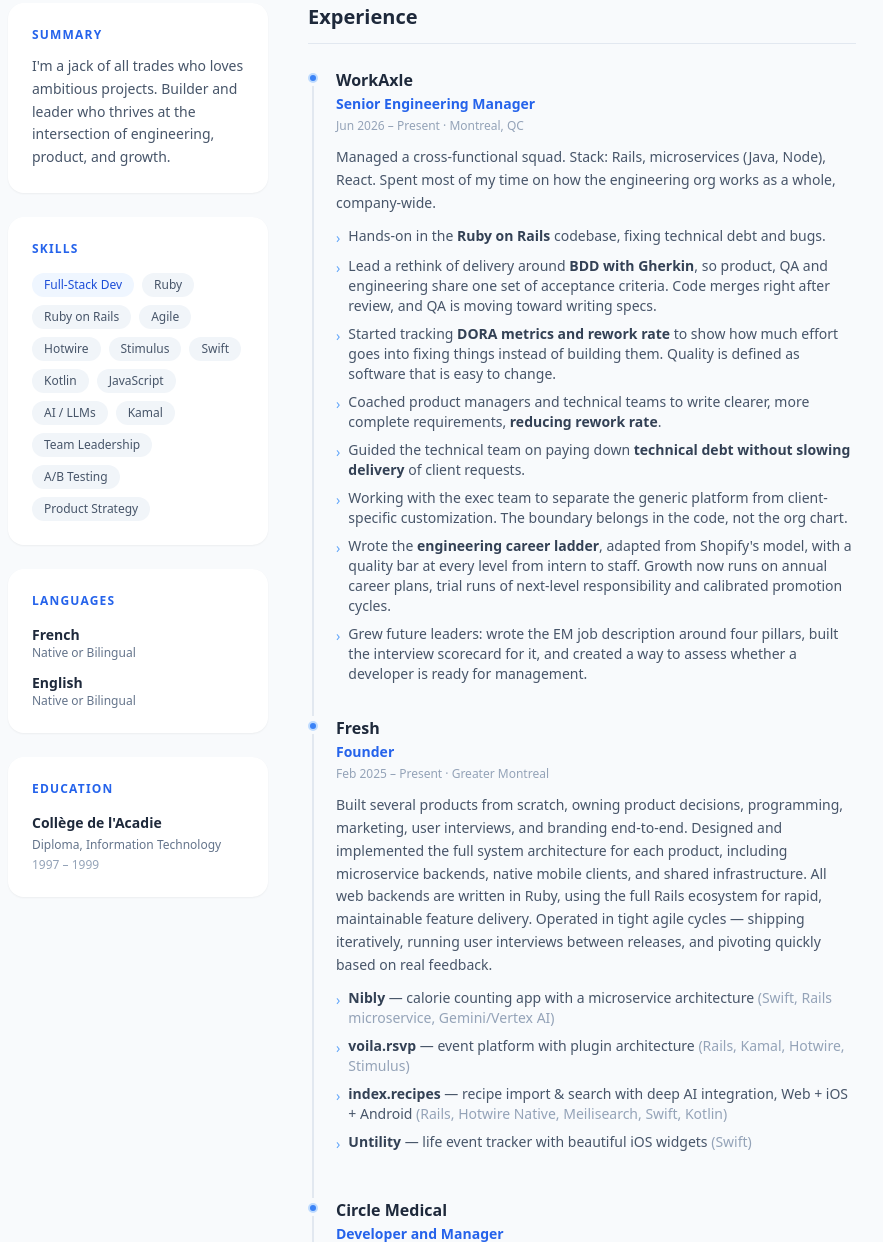
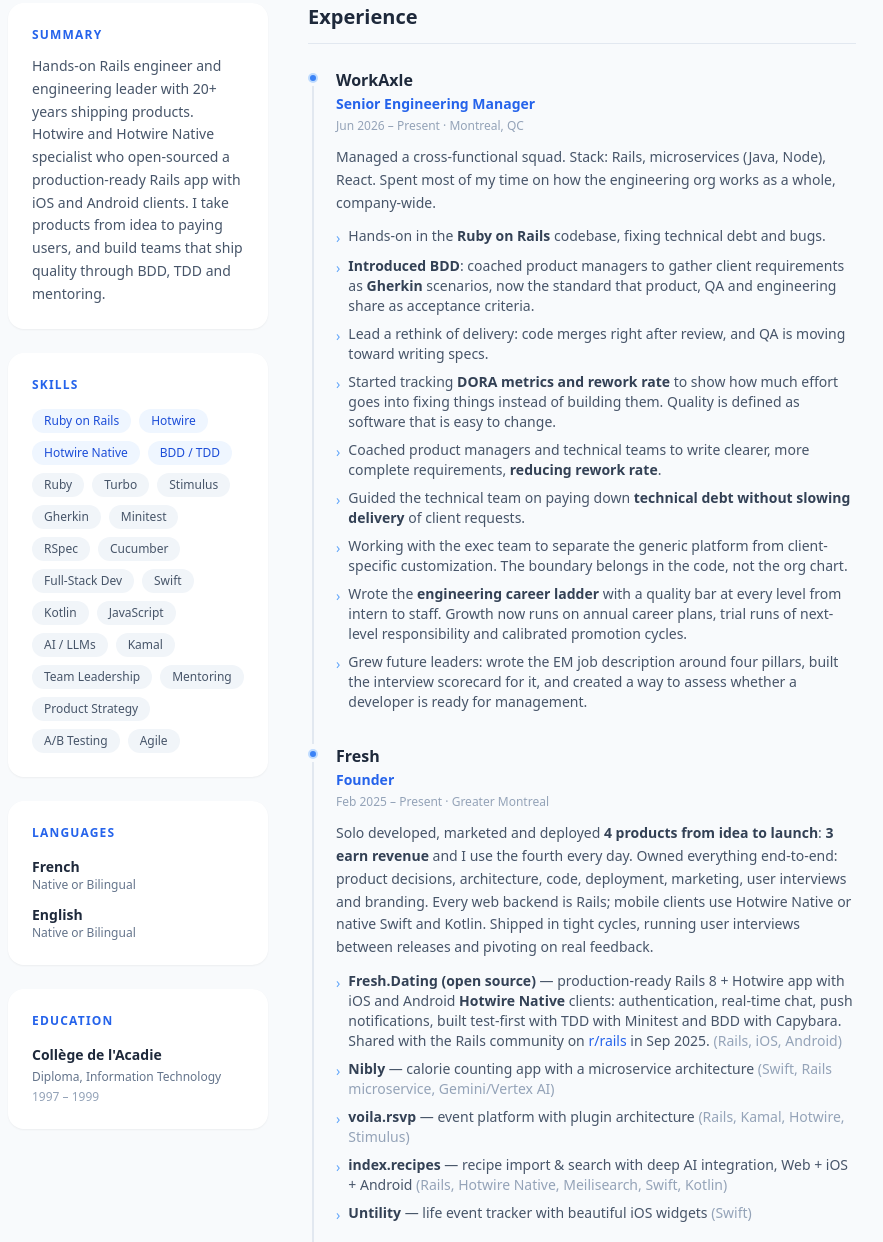
Before and after one commit to garyharan/garyharan.github.io, a website: page resume/index.html in a window 1280 px wide. Shown: the part 277-1519 px from the top of the page, without its empty margins (208-1091 px from the left). Drawn offline with nearby package versions, Linux system fonts and the light colour scheme; files that its build step writes are made by us from their sources.

Commit message:
feature: present skills I like to use more on the forefront

```diff
--- a/resume/index.html
+++ b/resume/index.html
@@ -7,7 +7,7 @@
   <title>Gary Haran — Resume</title>
   <meta name="description" content="Resume of Gary Haran, Product Engineer & Engineering Leader based in Greater Montreal." />
   <meta property="og:title" content="Gary Haran — Resume" />
-  <meta property="og:description" content="20+ years shipping products. Full-stack, mobile, and engineering leadership." />
+  <meta property="og:description" content="Rails, Hotwire and Hotwire Native engineer and engineering leader. 20+ years taking products from idea to production." />
   <meta property="og:image" content="https://garyharan.com/gary_haran.jpg" />
   <meta property="og:url" content="https://garyharan.com/resume/" />
   <meta property="og:type" content="website" />
@@ -150,27 +150,35 @@
         <div class="bg-white rounded-2xl p-6 shadow-sm fade-up">
           <h2 class="text-xs font-bold uppercase tracking-widest text-blue-600 mb-3">Summary</h2>
           <p class="text-slate-600 leading-relaxed text-sm">
-            I'm a jack of all trades who loves ambitious projects. Builder and leader who thrives at the intersection of engineering, product, and growth.
+            Hands-on Rails engineer and engineering leader with 20+ years shipping products. Hotwire and Hotwire Native specialist who open-sourced a production-ready Rails app with iOS and Android clients. I take products from idea to paying users, and build teams that ship quality through BDD, TDD and mentoring.
           </p>
         </div>
 
         <div class="bg-white rounded-2xl p-6 shadow-sm fade-up">
           <h2 class="text-xs font-bold uppercase tracking-widest text-blue-600 mb-4">Skills</h2>
           <div class="flex flex-wrap gap-2">
-            <span class="text-xs bg-blue-50 text-blue-700 rounded-full px-3 py-1 font-medium">Full-Stack Dev</span>
+            <span class="text-xs bg-blue-50 text-blue-700 rounded-full px-3 py-1 font-medium">Ruby on Rails</span>
+            <span class="text-xs bg-blue-50 text-blue-700 rounded-full px-3 py-1 font-medium">Hotwire</span>
+            <span class="text-xs bg-blue-50 text-blue-700 rounded-full px-3 py-1 font-medium">Hotwire Native</span>
+            <span class="text-xs bg-blue-50 text-blue-700 rounded-full px-3 py-1 font-medium">BDD / TDD</span>
             <span class="text-xs bg-slate-100 text-slate-600 rounded-full px-3 py-1 font-medium">Ruby</span>
-            <span class="text-xs bg-slate-100 text-slate-600 rounded-full px-3 py-1 font-medium">Ruby on Rails</span>
-            <span class="text-xs bg-slate-100 text-slate-600 rounded-full px-3 py-1 font-medium">Agile</span>
-            <span class="text-xs bg-slate-100 text-slate-600 rounded-full px-3 py-1 font-medium">Hotwire</span>
+            <span class="text-xs bg-slate-100 text-slate-600 rounded-full px-3 py-1 font-medium">Turbo</span>
             <span class="text-xs bg-slate-100 text-slate-600 rounded-full px-3 py-1 font-medium">Stimulus</span>
+            <span class="text-xs bg-slate-100 text-slate-600 rounded-full px-3 py-1 font-medium">Gherkin</span>
+            <span class="text-xs bg-slate-100 text-slate-600 rounded-full px-3 py-1 font-medium">Minitest</span>
+            <span class="text-xs bg-slate-100 text-slate-600 rounded-full px-3 py-1 font-medium">RSpec</span>
+            <span class="text-xs bg-slate-100 text-slate-600 rounded-full px-3 py-1 font-medium">Cucumber</span>
+            <span class="text-xs bg-slate-100 text-slate-600 rounded-full px-3 py-1 font-medium">Full-Stack Dev</span>
             <span class="text-xs bg-slate-100 text-slate-600 rounded-full px-3 py-1 font-medium">Swift</span>
             <span class="text-xs bg-slate-100 text-slate-600 rounded-full px-3 py-1 font-medium">Kotlin</span>
             <span class="text-xs bg-slate-100 text-slate-600 rounded-full px-3 py-1 font-medium">JavaScript</span>
             <span class="text-xs bg-slate-100 text-slate-600 rounded-full px-3 py-1 font-medium">AI / LLMs</span>
             <span class="text-xs bg-slate-100 text-slate-600 rounded-full px-3 py-1 font-medium">Kamal</span>
             <span class="text-xs bg-slate-100 text-slate-600 rounded-full px-3 py-1 font-medium">Team Leadership</span>
+            <span class="text-xs bg-slate-100 text-slate-600 rounded-full px-3 py-1 font-medium">Mentoring</span>
+            <span class="text-xs bg-slate-100 text-slate-600 rounded-full px-3 py-1 font-medium">Product Strategy</span>
             <span class="text-xs bg-slate-100 text-slate-600 rounded-full px-3 py-1 font-medium">A/B Testing</span>
-            <span class="text-xs bg-slate-100 text-slate-600 rounded-full px-3 py-1 font-medium">Product Strategy</span>
+            <span class="text-xs bg-slate-100 text-slate-600 rounded-full px-3 py-1 font-medium">Agile</span>
           </div>
         </div>
 
@@ -220,7 +228,11 @@
               </li>
               <li class="flex gap-2">
                 <span class="text-blue-400 mt-0.5 shrink-0">›</span>
-                <span>Lead a rethink of delivery around <strong class="text-slate-700">BDD with Gherkin</strong>, so product, QA and engineering share one set of acceptance criteria. Code merges right after review, and QA is moving toward writing specs.</span>
+                <span><strong class="text-slate-700">Introduced BDD</strong>: coached product managers to gather client requirements as <strong class="text-slate-700">Gherkin</strong> scenarios, now the standard that product, QA and engineering share as acceptance criteria.</span>
+              </li>
+              <li class="flex gap-2">
+                <span class="text-blue-400 mt-0.5 shrink-0">›</span>
+                <span>Lead a rethink of delivery: code merges right after review, and QA is moving toward writing specs.</span>
               </li>
               <li class="flex gap-2">
                 <span class="text-blue-400 mt-0.5 shrink-0">›</span>
@@ -240,7 +252,7 @@
               </li>
               <li class="flex gap-2">
                 <span class="text-blue-400 mt-0.5 shrink-0">›</span>
-                <span>Wrote the <strong class="text-slate-700">engineering career ladder</strong>, adapted from Shopify's model, with a quality bar at every level from intern to staff. Growth now runs on annual career plans, trial runs of next-level responsibility and calibrated promotion cycles.</span>
+                <span>Wrote the <strong class="text-slate-700">engineering career ladder</strong> with a quality bar at every level from intern to staff. Growth now runs on annual career plans, trial runs of next-level responsibility and calibrated promotion cycles.</span>
               </li>
               <li class="flex gap-2">
                 <span class="text-blue-400 mt-0.5 shrink-0">›</span>
@@ -254,9 +266,15 @@
             <div class="text-blue-600 font-semibold text-sm mt-0.5">Founder</div>
             <div class="text-slate-400 text-xs mt-1 mb-3">Feb 2025 – Present &middot; Greater Montreal</div>
             <p class="text-slate-600 text-sm leading-relaxed mb-3">
-              Built several products from scratch, owning product decisions, programming, marketing, user interviews, and branding end-to-end. Designed and implemented the full system architecture for each product, including microservice backends, native mobile clients, and shared infrastructure. All web backends are written in Ruby, using the full Rails ecosystem for rapid, maintainable feature delivery. Operated in tight agile cycles — shipping iteratively, running user interviews between releases, and pivoting quickly based on real feedback.
+              Solo developed, marketed and deployed <strong class="text-slate-700">4 products from idea to launch</strong>: <strong class="text-slate-700">3 earn revenue</strong> and I use the fourth every day. Owned everything end-to-end: product decisions, architecture, code, deployment, marketing, user interviews and branding. Every web backend is Rails; mobile clients use Hotwire Native or native Swift and Kotlin. Shipped in tight cycles, running user interviews between releases and pivoting on real feedback.
             </p>
             <ul class="text-sm text-slate-600 space-y-2 mb-3">
+              <li class="flex gap-2">
+                <span class="text-blue-400 mt-0.5 shrink-0">›</span>
+                <span><strong class="text-slate-700">Fresh.Dating (open source)</strong> — production-ready Rails 8 + Hotwire app with iOS and Android <strong class="text-slate-700">Hotwire Native</strong> clients: authentication, real-time chat, push notifications, built test-first with TDD with Minitest and BDD with Capybara. Shared with the Rails community on <a href="https://www.reddit.com/r/rails/comments/1nk8ha1/sample_rails_hotwire_application_with_ios_and/" target="_blank" rel="noopener noreferrer" class="text-blue-600 hover:underline">r/rails</a> in Sep 2025.
+                  <span class="text-slate-400">(<a href="https://github.com/garyharan/fresh" target="_blank" rel="noopener noreferrer" class="hover:underline">Rails</a>, <a href="https://github.com/garyharan/FreshAppIOS" target="_blank" rel="noopener noreferrer" class="hover:underline">iOS</a>, <a href="https://github.com/garyharan/FreshAppAndroid" target="_blank" rel="noopener noreferrer" class="hover:underline">Android</a>)</span>
+                </span>
+              </li>
               <li class="flex gap-2">
                 <span class="text-blue-400 mt-0.5 shrink-0">›</span>
                 <span><strong class="text-slate-700">Nibly</strong> — calorie counting app with a microservice architecture
@@ -330,9 +348,20 @@
             <div class="font-bold text-slate-800">Acquisio</div>
             <div class="text-blue-600 font-semibold text-sm mt-0.5">Technical Lead</div>
             <div class="text-slate-400 text-xs mt-1 mb-3">Feb 2015 – Nov 2019 &middot; Brossard, QC</div>
-            <p class="text-slate-600 text-sm leading-relaxed">
-              Created new products to open new markets. Built architecture using microservices in Ruby for automated PPC software for SMBs and a scheduling optimization service for spend optimization. Managed a team applying idea meritocracy principles in an agile Kaizen approach, with regular sprint reviews and continuous delivery.
-            </p>
+            <ul class="text-sm text-slate-600 space-y-2">
+              <li class="flex gap-2">
+                <span class="text-blue-400 mt-0.5 shrink-0">›</span>
+                <span>Created new products to open new markets: architected Ruby microservices for automated PPC software for SMBs, and a scheduling service for ad spend optimization.</span>
+              </li>
+              <li class="flex gap-2">
+                <span class="text-blue-400 mt-0.5 shrink-0">›</span>
+                <span>Ran a strict <strong class="text-slate-700">BDD</strong> practice: product, design and engineering wrote <strong class="text-slate-700">Gherkin</strong> scenarios together, and those scenarios became both the acceptance criteria and the automated tests that drove development. A designer on the team wrote up the approach in <a href="https://uxdesign.cc/gherkin-for-designers-e54def12ce77" target="_blank" rel="noopener noreferrer" class="text-blue-600 hover:underline">Gherkin for Designers</a> (UX Collective).</span>
+              </li>
+              <li class="flex gap-2">
+                <span class="text-blue-400 mt-0.5 shrink-0">›</span>
+                <span>Managed and mentored a team applying idea meritocracy principles in an agile Kaizen approach, with regular sprint reviews and continuous delivery.</span>
+              </li>
+            </ul>
           </div>
 
           <div class="timeline-entry fade-up">
```
